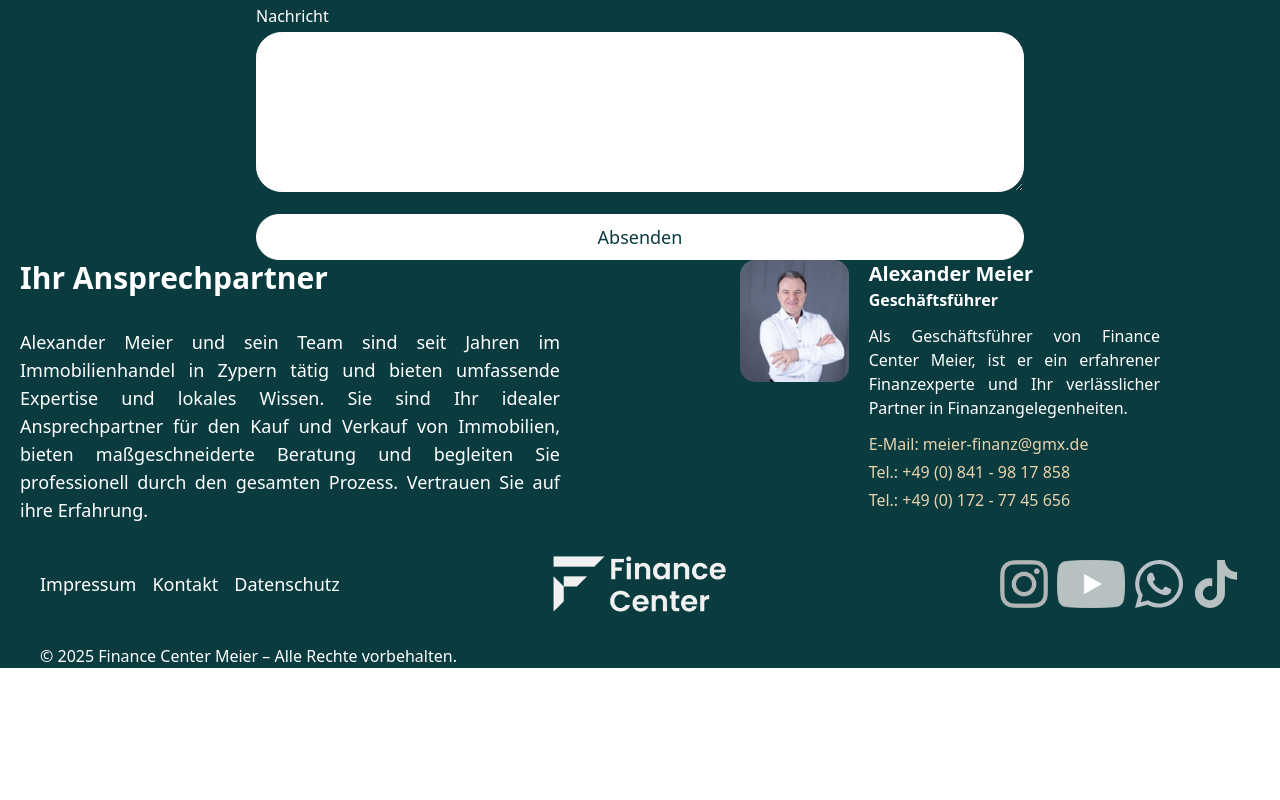
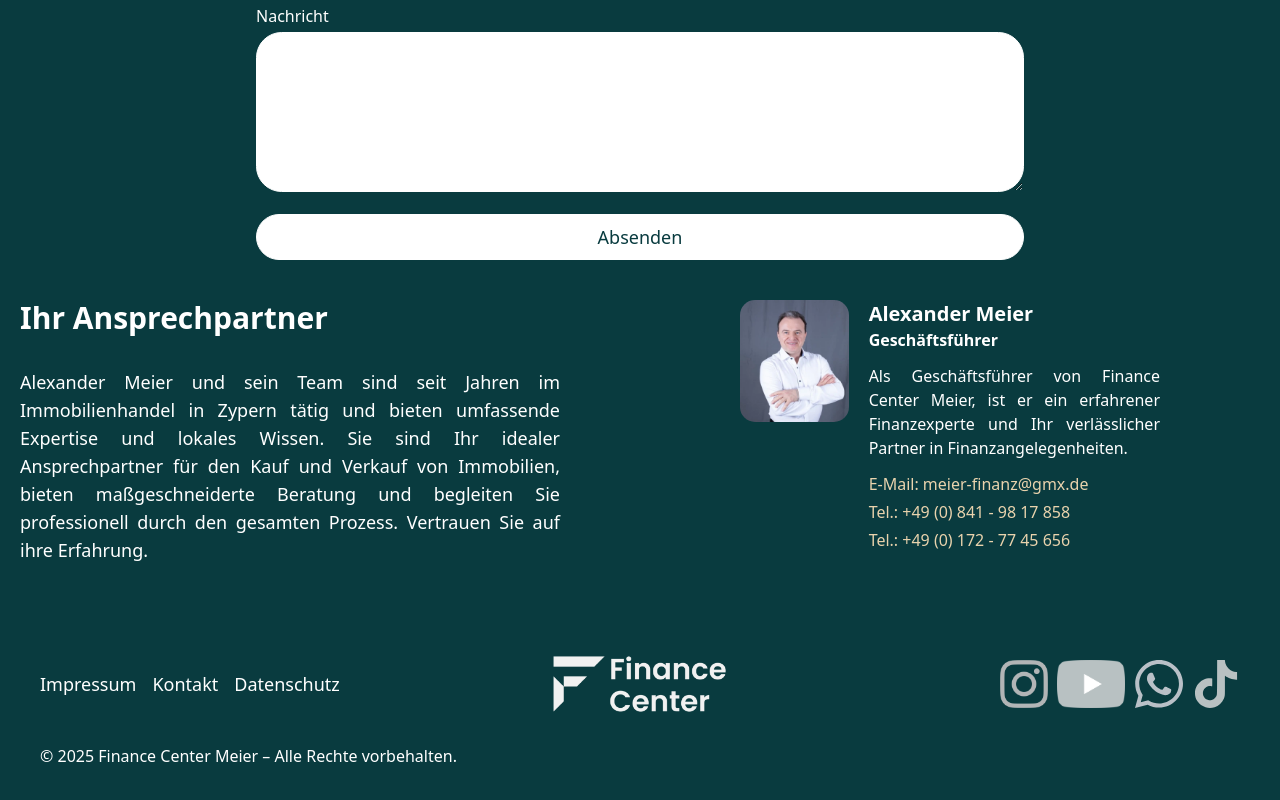
Before and after one commit to thisbeilithyor/financecm, a React (Vite) app in the folder frontendVite/: page /kontakt in a window 1280 px wide. Shown: the part 1454-2254 px from the top of the page. Before the commit the page ends 2122 px from the top, so only its background shows below. Built offline with nearby package versions, Linux system fonts and the light colour scheme.

Commit message:
added padding to components

```diff
--- a/frontendVite/src/nonadmin/components/Ansprechpartner.jsx
+++ b/frontendVite/src/nonadmin/components/Ansprechpartner.jsx
@@ -1,7 +1,7 @@
 const Ansprechpartner = () => {
     return (
         <>
-            <div className="bg-[#093B3F] lg:flex">
+            <div className="bg-[#093B3F] lg:flex pt-10 pb-5">
                 <div className="flex flex-col pr-20 pl-5 lg:w-[50vw]">
                 <h2 className="text-white text-3xl font-bold mb-8">Ihr Ansprechpartner</h2>
                 <p className="text-white text-lg text-justify">Alexander Meier und sein Team sind seit Jahren im Immobilienhandel in Zypern
--- a/frontendVite/src/nonadmin/components/Footer.jsx
+++ b/frontendVite/src/nonadmin/components/Footer.jsx
@@ -3,7 +3,7 @@ import { Link, Outlet } from "react-router-dom";
 
 const Footer = () => {
   return (
-    <footer className="bg-[#093B3F] pl-10 pr-10">
+    <footer className="bg-[#093B3F] pl-10 pr-10 pt-10 pb-10">
 
       <div className="md:flex h-30 justify-between items-center">
         <div className="flex md:w-[20%] space-x-4 max-md:justify-around max-md:mb-3">
```
